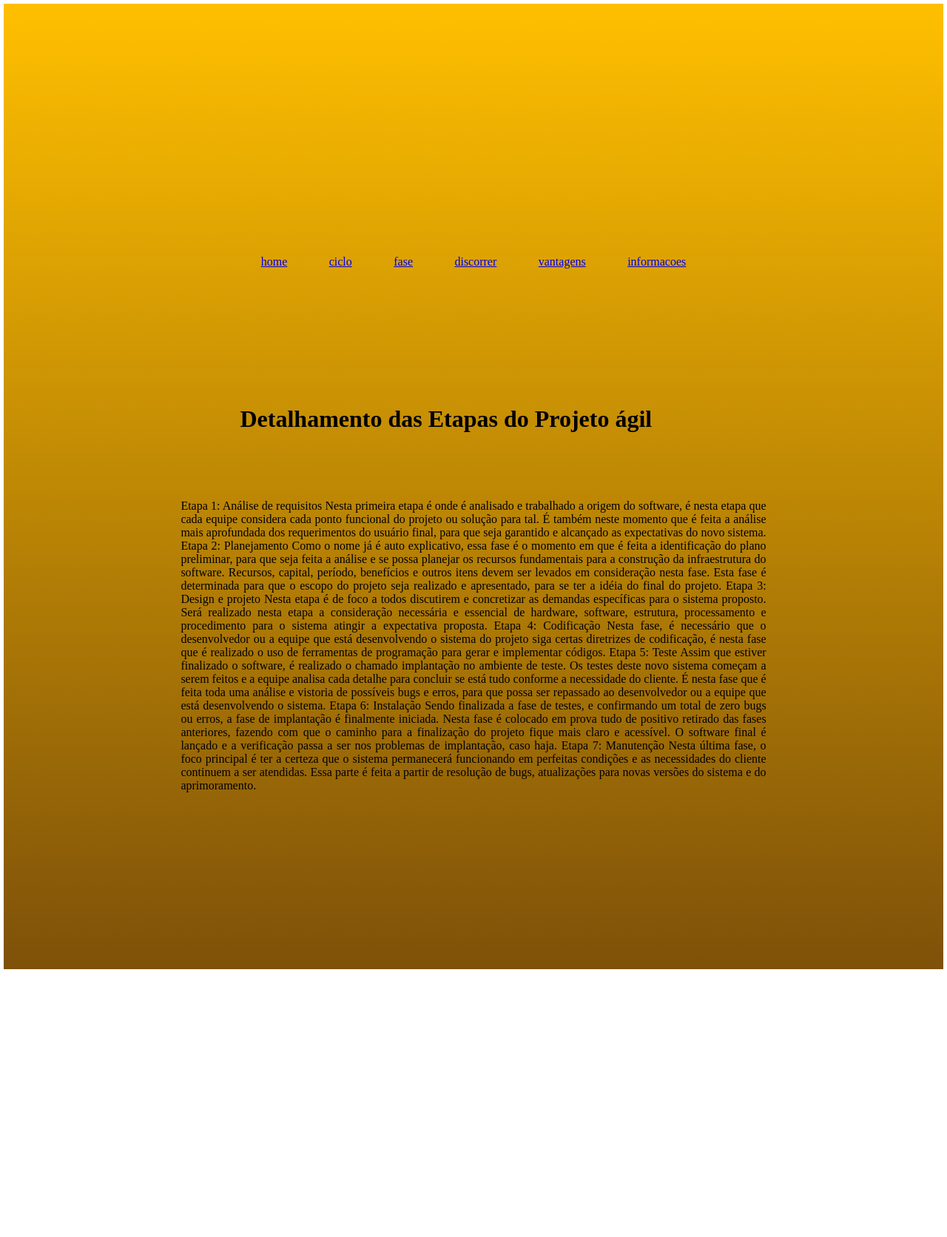
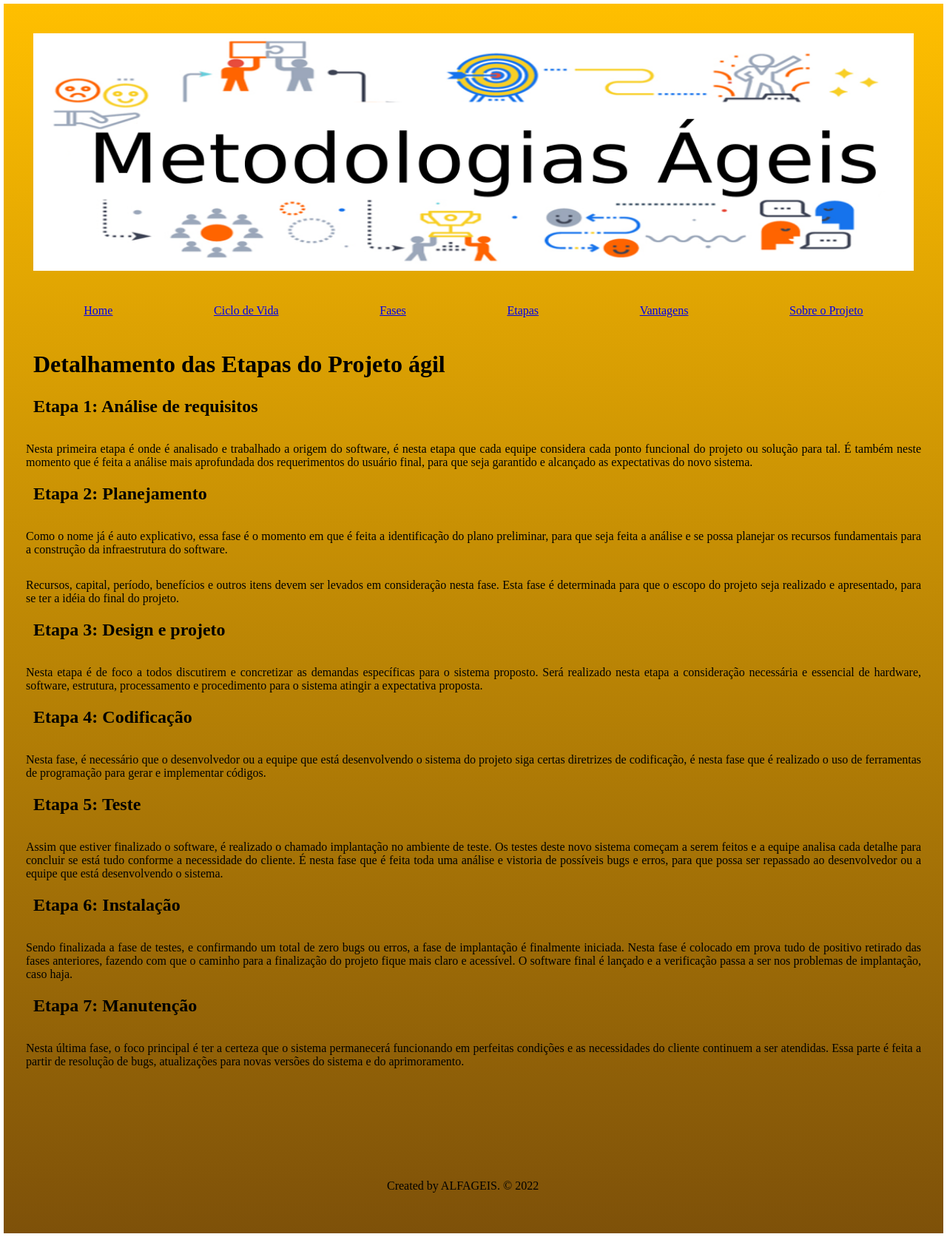
Before and after one commit to GabrielFormoso/ALFAGEIS-PCA, a plain HTML site: page discorrer.html in a window 1280 px wide. Shown: the whole page at 74% size. Before the commit the page ends 1315 px from the top, so only its background shows below. Drawn offline with Linux system fonts and the light colour scheme.

Commit message:
Comeco do Fim
Imagem de cabecalho, rodape, conteudos melhorados e seguimos

```diff
--- a/discorrer.html
+++ b/discorrer.html
@@ -6,54 +6,73 @@
     <link rel="stylesheet" href="style.css">
     <title>ALFAGEIS - Etapas do Projeto Ágil</title>
   </head>
+  <body>
+    <header>
+      <img id="header" src="images/header.png" alt="Agile">
+
+    </header>
   <nav>
-    <a href="home.html">home</a>
-    <a href="ciclo.html">ciclo</a>
-    <a href="fases.html">fase</a>
-    <a href="discorrer.html">discorrer</a>
-    <a href="vantagens.html">vantagens</a>
-    <a href="informacoes.html">informacoes</a>
+    <a href="home.html">Home</a>
+    <a href="ciclo.html">Ciclo de Vida</a>
+    <a href="fases.html">Fases</a>
+    <a href="discorrer.html">Etapas</a>
+    <a href="vantagens.html">Vantagens</a>
+    <a href="informacoes.html">Sobre o Projeto</a>
   </nav>
 <h1> Detalhamento das Etapas do Projeto ágil</h1>
+
+
+<h2>Etapa 1: Análise de requisitos</h2>
 <p>
-    Etapa 1: Análise de requisitos
 Nesta primeira etapa é onde é analisado e trabalhado a origem do software, é nesta etapa
 que cada equipe considera cada ponto funcional do projeto ou solução para tal. É também
 neste momento que é feita a análise mais aprofundada dos requerimentos do usuário final,
-para que seja garantido e alcançado as expectativas do novo sistema.
-Etapa 2: Planejamento
-Como o nome já é auto explicativo, essa fase é o momento em que é feita a identificação do
+para que seja garantido e alcançado as expectativas do novo sistema.</p>
+
+<h2>Etapa 2: Planejamento</h2>
+<p>Como o nome já é auto explicativo, essa fase é o momento em que é feita a identificação do
 plano preliminar, para que seja feita a análise e se possa planejar os recursos fundamentais
-para a construção da infraestrutura do software.
-Recursos, capital, período, benefícios e outros itens devem ser levados em consideração
+para a construção da infraestrutura do software.</p>
+<p>Recursos, capital, período, benefícios e outros itens devem ser levados em consideração
 nesta fase. Esta fase é determinada para que o escopo do projeto seja realizado e
-apresentado, para se ter a idéia do final do projeto.
-Etapa 3: Design e projeto
-Nesta etapa é de foco a todos discutirem e concretizar as demandas específicas para o
+apresentado, para se ter a idéia do final do projeto.</p>
+
+
+<h2>Etapa 3: Design e projeto</h2>
+<p>Nesta etapa é de foco a todos discutirem e concretizar as demandas específicas para o
 sistema proposto. Será realizado nesta etapa a consideração necessária e essencial de
 hardware, software, estrutura, processamento e procedimento para o sistema atingir a
-expectativa proposta.
-Etapa 4: Codificação
-Nesta fase, é necessário que o desenvolvedor ou a equipe que está desenvolvendo o
+expectativa proposta.</p>
+
+<h2>Etapa 4: Codificação</h2>
+<p>Nesta fase, é necessário que o desenvolvedor ou a equipe que está desenvolvendo o
 sistema do projeto siga certas diretrizes de codificação, é nesta fase que é realizado o uso
-de ferramentas de programação para gerar e implementar códigos.
-Etapa 5: Teste
-Assim que estiver finalizado o software, é realizado o chamado implantação no ambiente de
+de ferramentas de programação para gerar e implementar códigos.</p>
+
+<h2>Etapa 5: Teste</h2>
+<p>Assim que estiver finalizado o software, é realizado o chamado implantação no ambiente de
 teste. Os testes deste novo sistema começam a serem feitos e a equipe analisa cada
 detalhe para concluir se está tudo conforme a necessidade do cliente. É nesta fase que é
 feita toda uma análise e vistoria de possíveis bugs e erros, para que possa ser repassado
-ao desenvolvedor ou a equipe que está desenvolvendo o sistema.
-Etapa 6: Instalação
-Sendo finalizada a fase de testes, e confirmando um total de zero bugs ou erros, a fase de
+ao desenvolvedor ou a equipe que está desenvolvendo o sistema.</p>
+
+<h2>Etapa 6: Instalação</h2>
+<p>Sendo finalizada a fase de testes, e confirmando um total de zero bugs ou erros, a fase de
 implantação é finalmente iniciada. Nesta fase é colocado em prova tudo de positivo retirado
 das fases anteriores, fazendo com que o caminho para a finalização do projeto fique mais
 claro e acessível. O software final é lançado e a verificação passa a ser nos problemas de
-implantação, caso haja.
-Etapa 7: Manutenção
-Nesta última fase, o foco principal é ter a certeza que o sistema permanecerá funcionando
+implantação, caso haja.</p>
+
+<h2>Etapa 7: Manutenção</h2>
+<p>Nesta última fase, o foco principal é ter a certeza que o sistema permanecerá funcionando
 em perfeitas condições e as necessidades do cliente continuem a ser atendidas.
 Essa parte é feita a partir de resolução de bugs, atualizações para novas versões do
-sistema e do aprimoramento.
+sistema e do aprimoramento.</p> <br><br><br><br><br>
 
-</p>
-  </html>
+
+
+<footer>
+  <p>Created by ALFAGEIS. © 2022</p>
+</footer>
+</body>
+</html>
--- a/style.css
+++ b/style.css
@@ -1,7 +1,7 @@
 *{
     text-align: justify;
     box-sizing: border-box;
-    padding: 10%;
+    padding: 10px;
     margin: 5px;
 }
 
@@ -9,8 +9,15 @@ body{
     background-image: linear-gradient(#FFBF00, #7E5109);
     background-repeat: no-repeat;
     height: 100%;
+    min-width: 90%;
 }
-
+#header{
+    margin: 0%;
+    padding: 0%;
+    width: 100%;
+    height: 100%;
+    display: flex;
+}
 nav {
     display: flex;
     flex-wrap: wrap;
@@ -26,20 +33,40 @@ nav a {
     margin: 0%;
     text-align: center;
 }
-
-#linkedins {
+a:link {
+    text-decoration: underline;
+  }
+a:hover{
+    text-decoration: dashed;
+    color: red;
+    font-style: italic;
+    font-size: larger;
+}
+ #linkedins {
+    padding-top: 0%;
     align-items: center;
     text-align: center;
     align-content: center;
-    width: 600px;
+    width: 100%;
+    padding-left: 25%;
+    padding-right: 25%;
 }
+#linkedins.h1 {
+    text-align: center;
+}
+footer {
+    align-content: center;
+    margin: 10px;
+    padding-left: 40%;
+    padding-right: 40%;
+    text-align: center;
+    padding-bottom: 5px;
+    margin: 20px auto;
 
-footer {
-    margin: 10px;
-    padding: 10px;
 }
 
 p {
     padding: 5px;
     margin: 0;
+    margin-top: 20px;
 }
```
Also changed, not shown: ciclo.html (+45 -14 lines), fases.html (+33 -17 lines), home.html (+39 -8 lines), informacoes.html (+25 -17 lines), vantagens.html (+22 -9 lines), images/LinkedIn-simbolo.jpg (renamed from LinkedIn-simbolo.jpg), images/gabrielimage.jpg (renamed from gabrielimage.jpg), images/header.png (added), images/imagem-header.png (added), images/joaoimage.jpg (renamed from joaoimage.jpg), images/metod-agil-capa.jpeg (added), images/sprints.jpeg (added), images/thiagoimage.jpg (renamed from thiagoimage.jpg), 1 other file.
